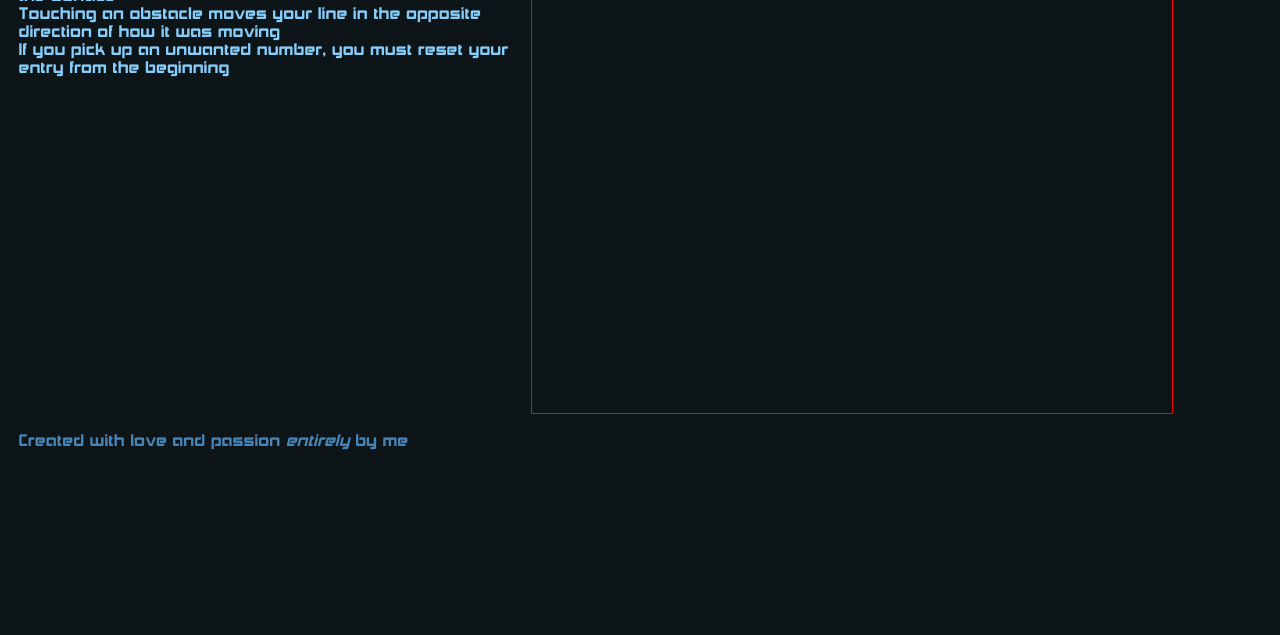
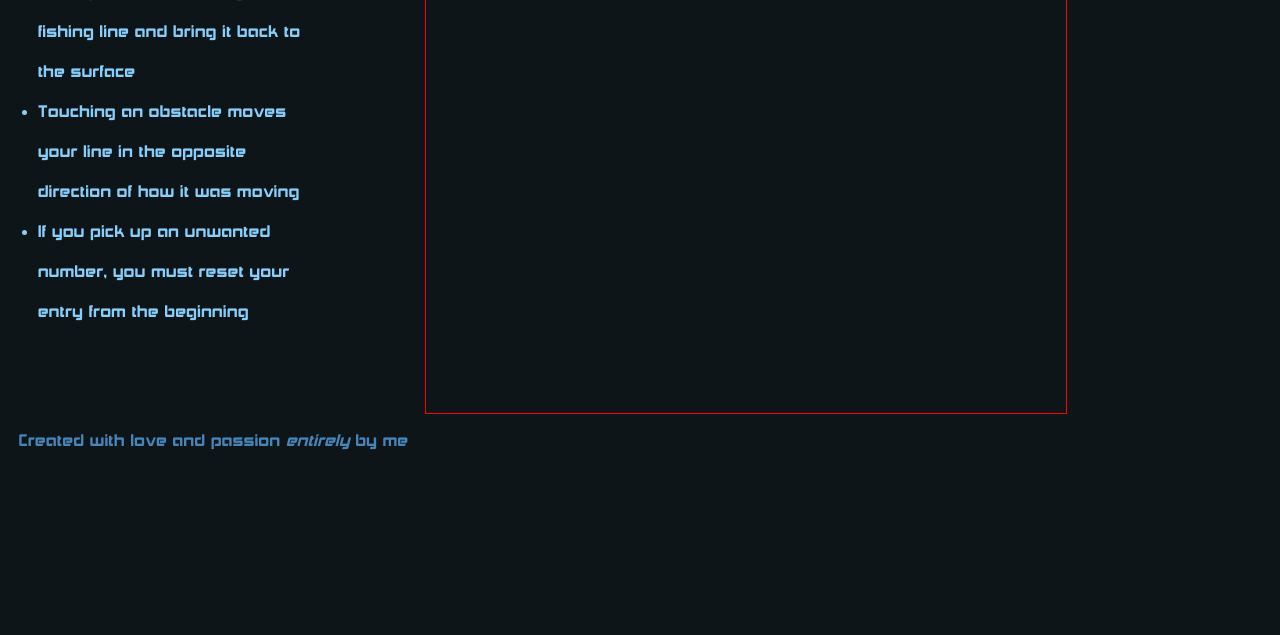
Before and after one commit to cowi-tech/cowi-tech.github.io, a plain HTML site: page final project deliverable/index.html in a window 1280 px wide. Shown: the part 165-800 px from the top of the page. Drawn offline with Linux system fonts and the light colour scheme.

Commit message:
cleanup comment grammar

```diff
--- a/final project deliverable/style.css
+++ b/final project deliverable/style.css
@@ -1,9 +1,9 @@
-/*putting what I've learned in class to use, much to the dismay of my professor*/
-/*entirely handwritten with equal parts love and spite by yours truly*/
-/*master template for all my sites from now on, not just phone phishing. this css will long outlive the AI bubble, fuck claude :)*/
-/*created on 11-24-2026 at 1:10 PM*/
+/*Putting what I've learned in class to use, much to the dismay of my professor*/
+/*Entirely handwritten with equal parts love and spite by yours truly*/
+/*Master template for all my sites from now on, not just phone phishing. This css will long outlive the AI bubble, fuck claude :)*/
+/*Created on 11-24-2026 at 1:10 PM*/
 
-/*global*/
+/*Global*/
 :root {
     /*text colors*/
     --colorPrimary: #C53DFF;
@@ -37,7 +37,7 @@
     box-sizing: border-box;
 }
 
-/*layout*/
+/*Layout*/
 body {
     font-family: var(--siteFont);
     background-color: var(--colorBG);
@@ -63,7 +63,7 @@ main {
     padding-top: var(--spacingNormal);
 }
 
-/*text*/
+/*Text*/
 h1 {
     font-size: 2.5rem;
     color: var(--colorPrimary);
@@ -84,7 +84,7 @@ h3 {
     color: var(--colorSecondary);
 }
 
-/*components*/
+/*Components*/
 .button {
     padding: var(--spacingNormal) var(--spacingRelaxed);
     background-color: var(--colorPrimary);
@@ -101,25 +101,31 @@ h3 {
     border-radius: var(--cornerRadius);
 }
 
-/*game specific stuff*/
+/*Game specific stuff*/
 .gameContainer {
     display: flex;
     justify-content: space-between;
 }
 
-.bestTimes {
+.instructions {
     line-height: var(--spacingEnormous);
 }
 
-.bestTimes ol {
+.instructions ul {
     padding-left: var(--spacingRelaxed);
+    text-wrap: wrap;
+    max-width: 300px;
 }
 
 .controlExplanation {
     line-height: var(--spacingEnormous);
 }
 
-.gameContainer ul {
+.controlExplanation ul {
+    list-style-type: none;
+}
+
+.touchControls ul {
     list-style-type: none;
 }
 
```
Also changed, not shown: final project deliverable/index.html (+2 -2 lines).
